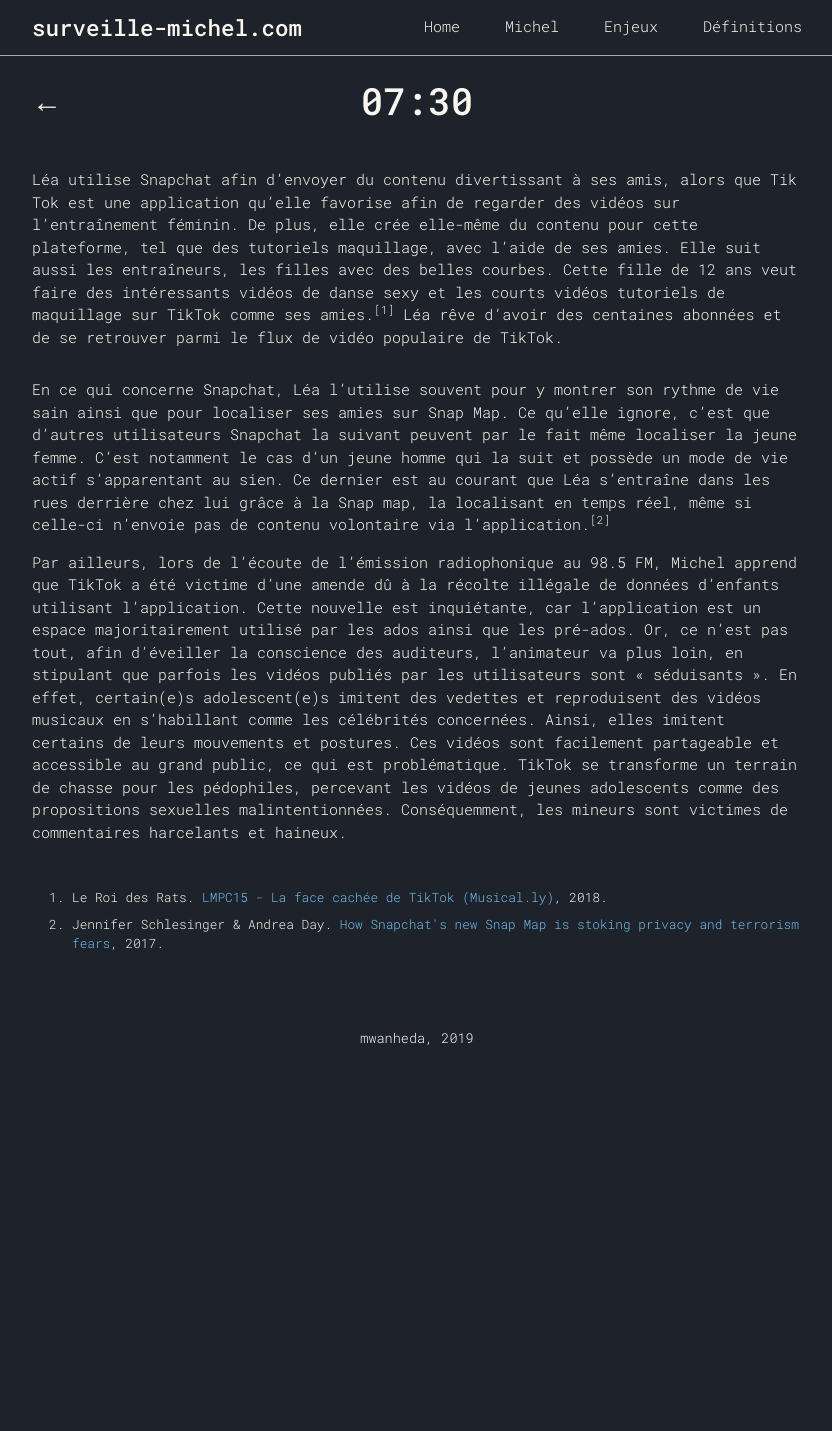
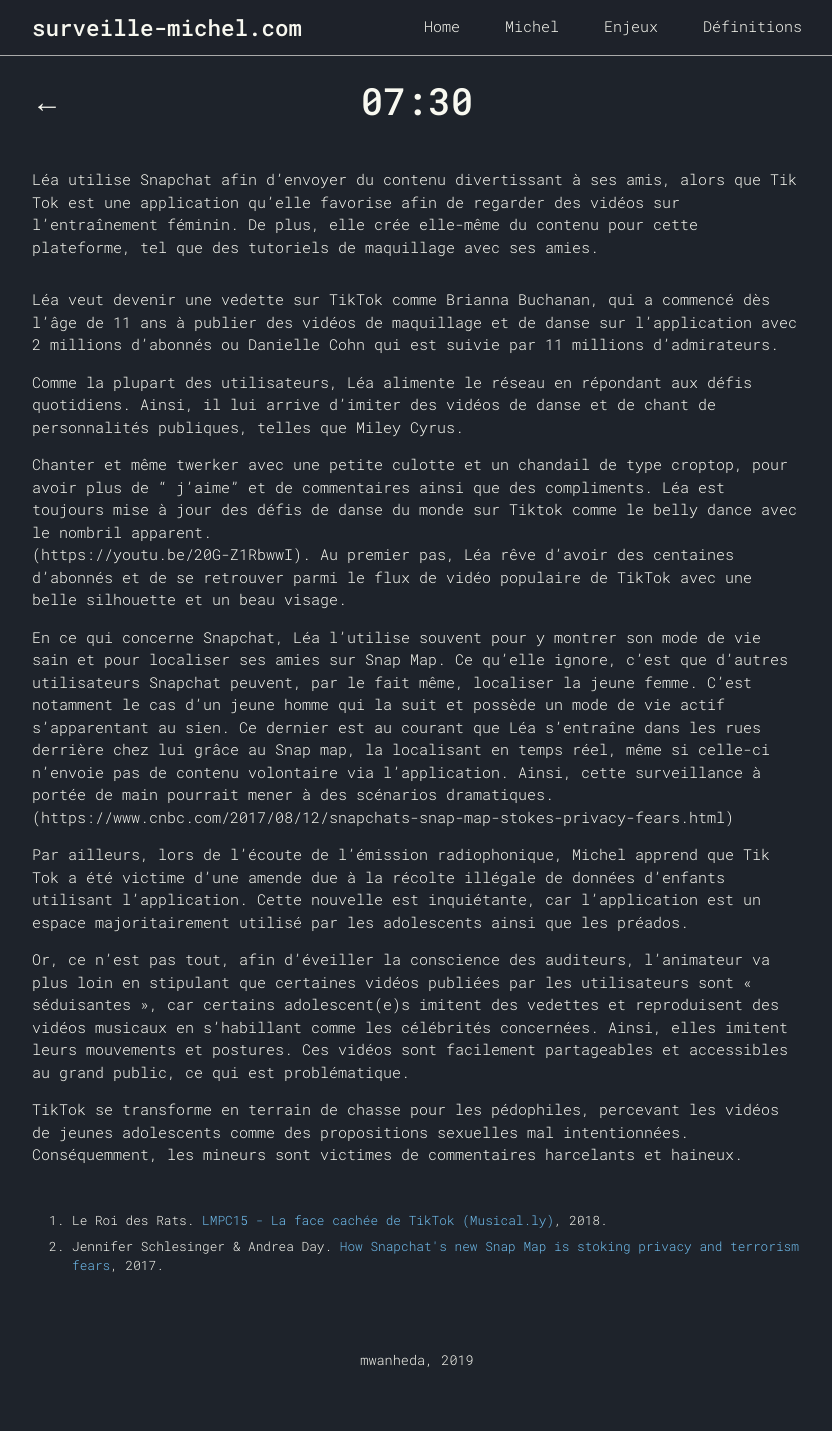
Before and after one commit to mwanheda/michel, a Jekyll site: the page built from _steps/0730.md, in a window 1280 px wide. Shown: the whole page, without its empty margins (223-1055 px from the left). Built offline with Jekyll 4.4.1, drawn with Linux system fonts in a browser that asks for light colours; before the commit the page ends 1108 px from its top, so only the background shows below that.

Commit message:
Update 0730.md

```diff
--- a/_steps/0730.md
+++ b/_steps/0730.md
@@ -2,12 +2,7 @@
 layout: step
 time: '07:30'
 description: >
-  Lors de sa course matinale avec son père, Léa envoie des Snapchats à ses
-  amies. Durant ce temps,  Michel écoute des nouvelles via l’application de
-  98.5 FM. Les animateurs radio abordent les problématiques entourant certaines
-  applications telles que Snapchat et Tiktok. Michel reste attentif à
-  l’information transmise à leur sujet, car Léa consomme et crée du contenu
-  disponible sur ces deux plateformes.
+  Lors de sa course matinale avec son père, Léa envoie des Snapchats à ses amies, alors que Michel écoute des nouvelles via l’application de 98,5 FM. Les animateurs radio abordent les problématiques entourant certaines applications populaires telles que Snapchat et Tiktok. Michel demeure attentif à l’information transmise à leur sujet, car Léa consomme et crée du contenu disponible sur ces deux plateformes.
 issues: ['social']
 references:
   - author: Le Roi des Rats
@@ -21,9 +16,20 @@
 permalink: /0730
 ---
 
-Léa utilise Snapchat afin d’envoyer du contenu divertissant à ses amis, alors que Tik Tok est une application qu’elle favorise afin de regarder des vidéos sur l’entraînement féminin. De plus, elle crée elle-même du contenu pour cette plateforme, tel que des tutoriels maquillage, avec l’aide de ses amies.
-Elle suit aussi les entraîneurs, les filles avec des belles courbes. Cette fille de 12 ans veut faire des intéressants vidéos de danse sexy et les courts vidéos tutoriels de maquillage sur TikTok comme ses amies.<sup>[1]</sup> Léa rêve d’avoir des centaines abonnées et de se retrouver parmi le flux de vidéo populaire de TikTok.
+Léa utilise Snapchat afin d’envoyer du contenu divertissant à ses amis, alors que Tik Tok est une application qu’elle favorise afin de regarder des vidéos sur l’entraînement féminin. De plus, elle crée elle-même du contenu pour cette plateforme, tel que des tutoriels de maquillage avec ses amies.
 
-En ce qui concerne Snapchat, Léa l’utilise souvent pour y montrer son rythme de vie sain ainsi que pour localiser ses amies sur Snap Map. Ce qu’elle ignore, c’est que d’autres utilisateurs Snapchat la suivant peuvent par le fait même localiser la jeune femme. C’est notamment le cas d’un jeune homme qui la suit et possède un mode de vie actif s’apparentant au sien. Ce dernier est au courant que Léa s’entraîne dans les rues derrière chez lui grâce à la Snap map, la localisant en temps réel, même si celle-ci n’envoie pas de contenu volontaire via l’application.<sup>[2]</sup>
+Léa veut devenir une vedette sur TikTok comme Brianna Buchanan, qui a commencé dès l’âge de 11 ans à publier des vidéos de maquillage et de danse sur l’application avec 2 millions d’abonnés ou Danielle Cohn qui est suivie par 11 millions d’admirateurs.
 
-Par ailleurs, lors de l’écoute de l’émission radiophonique au 98.5 FM, Michel apprend que TikTok a été victime d’une amende dû à la récolte illégale de données d’enfants utilisant l’application. Cette nouvelle est inquiétante, car l’application est un espace majoritairement utilisé par les ados ainsi que les pré-ados. Or, ce n’est pas tout, afin d’éveiller la conscience des auditeurs, l’animateur va plus loin, en stipulant que parfois les vidéos publiés par les utilisateurs sont « séduisants ». En effet, certain(e)s adolescent(e)s imitent des vedettes et reproduisent des vidéos musicaux en s’habillant comme les célébrités concernées. Ainsi, elles imitent certains de leurs mouvements et postures. Ces vidéos sont facilement partageable et accessible au grand public, ce qui est problématique. TikTok se transforme un terrain de chasse pour les pédophiles, percevant les vidéos de jeunes adolescents comme des propositions sexuelles malintentionnées. Conséquemment, les mineurs sont victimes de commentaires harcelants et haineux.
+Comme la plupart des utilisateurs, Léa alimente le réseau en répondant aux défis quotidiens. Ainsi, il lui arrive d’imiter des vidéos de danse et de chant de personnalités publiques, telles que Miley Cyrus.
+
+Chanter et même twerker avec une petite culotte et un chandail de type croptop, pour avoir plus de “ j’aime” et de commentaires ainsi que des compliments.  Léa est toujours mise à jour des défis de danse du monde sur Tiktok comme le belly dance avec le nombril apparent.
+ (https://youtu.be/20G-Z1RbwwI). Au premier pas, Léa rêve d’avoir des centaines d’abonnés et de se retrouver parmi le flux de vidéo populaire de TikTok avec une belle silhouette et un beau visage.
+
+En ce qui concerne Snapchat, Léa l’utilise souvent pour y montrer son mode de vie sain et pour localiser ses amies sur Snap Map. Ce qu’elle ignore, c’est que d’autres utilisateurs Snapchat peuvent, par le fait même, localiser la jeune femme. C’est notamment le cas d’un jeune homme qui la suit et possède un mode de vie actif s’apparentant au sien. Ce dernier est au courant que Léa s’entraîne dans les rues derrière chez lui grâce au Snap map, la localisant en temps réel, même si celle-ci n’envoie pas de contenu volontaire via l’application. Ainsi, cette surveillance à portée de main pourrait mener à des scénarios dramatiques.
+(https://www.cnbc.com/2017/08/12/snapchats-snap-map-stokes-privacy-fears.html)
+
+Par ailleurs, lors de l’écoute de l’émission radiophonique, Michel apprend que Tik Tok a été victime d’une amende due à la récolte illégale de données d’enfants utilisant l’application. Cette nouvelle est inquiétante, car l’application est un espace majoritairement utilisé par les adolescents ainsi que les préados.
+
+Or, ce n’est pas tout, afin d’éveiller la conscience des auditeurs, l’animateur va plus loin en stipulant que certaines vidéos publiées par les utilisateurs sont « séduisantes », car certains adolescent(e)s imitent des vedettes et reproduisent des vidéos musicaux en s’habillant comme les célébrités concernées. Ainsi, elles imitent leurs mouvements et postures. Ces vidéos sont facilement partageables et accessibles au grand public, ce qui est problématique.
+
+TikTok se transforme en terrain de chasse pour les pédophiles, percevant les vidéos de jeunes adolescents comme des propositions sexuelles mal intentionnées. Conséquemment, les mineurs sont victimes de commentaires harcelants et haineux.
```
